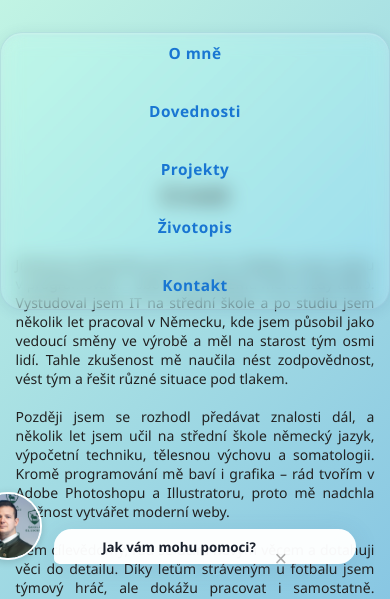
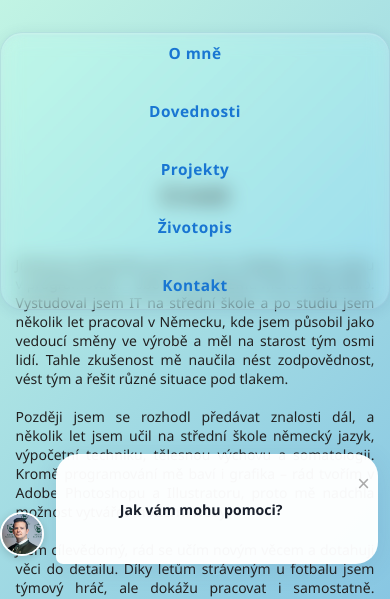
Before and after one commit to Dominik-Jarabek/moj-chatbot, a website: page public/index.html in a window 390 px wide. Shown: the part 244-843 px from the top of the page. Drawn offline with Linux system fonts and the light colour scheme.

Commit message:
version 2.2

```diff
--- a/public/style.css
+++ b/public/style.css
@@ -807,20 +807,61 @@ body {
     border-radius: 12px;
     text-align: center;
   }
-  /* AI asistent na 98vw */
-  #ai-assistant, .ai-panel, .ai-panel.ai-expanded {
-    max-width: 98vw !important;
-    width: 98vw !important;
+  /* AI asistent na 97vw, s vyšší bublinou a sloupcem */
+  #ai-assistant,
+  .ai-panel,
+  .ai-panel.ai-expanded {
+    max-width: 97vw !important;
+    width: 97vw !important;
     min-width: 0 !important;
     box-sizing: border-box;
+    left: 0 !important;
+    right: 0 !important;
+  }
+  .ai-panel,
+  .ai-panel.ai-expanded {
+    min-height: 110px;
+    max-width: 97vw;
+    width: 97vw;
+    padding-top: 18px;
+    padding-bottom: 22px;
+    flex-direction: column;
+    align-items: center;
+    justify-content: flex-start;
+    /* Center panel content on mobile */
+  }
+  .ai-avatar img {
+    width: 48px;
+    height: 48px;
+    margin-bottom: 8px;
+    margin-right: 0;
+    display: block;
+  }
+  .ai-message {
+    min-height: 32px;
+    font-size: 1.06em;
+    text-align: center;
+    width: 100%;
+    justify-content: center;
+    padding-right: 32px;
   }
   .ai-chat-history {
-    max-height: 26vh;
-    min-height: 100px;
+    max-height: 25vh;
+    min-height: 90px;
     font-size: 1em;
   }
-  #gameBtn { font-size: 1.5em; padding: 12px 0; width: 100%; border-radius: 8px; margin: 1em 0;}
+  #ai-chat-input {
+    font-size: 1em;
+  }
+  #gameBtn {
+    font-size: 1.5em;
+    padding: 12px 0;
+    width: 100%;
+    border-radius: 8px;
+    margin: 1em 0;
+  }
 }
+
 /* Pro opravdu malé obrazovky (malé telefony) */
 @media (max-width: 400px) {
   body { font-size: 14px;}
@@ -829,7 +870,11 @@ body {
   header .subtitle { font-size: 0.9em;}
   .modal-content { width: 99vw; max-width: 99vw; padding: 9px 2vw; font-size: 1em;}
   .ai-panel, .ai-panel.ai-expanded {
-    padding: 7px 3vw 7px 2vw;
+    padding: 7px 2vw 7px 2vw;
     font-size: 0.95em;
   }
+  .ai-avatar img {
+    width: 40px;
+    height: 40px;
+  }
 }
```
